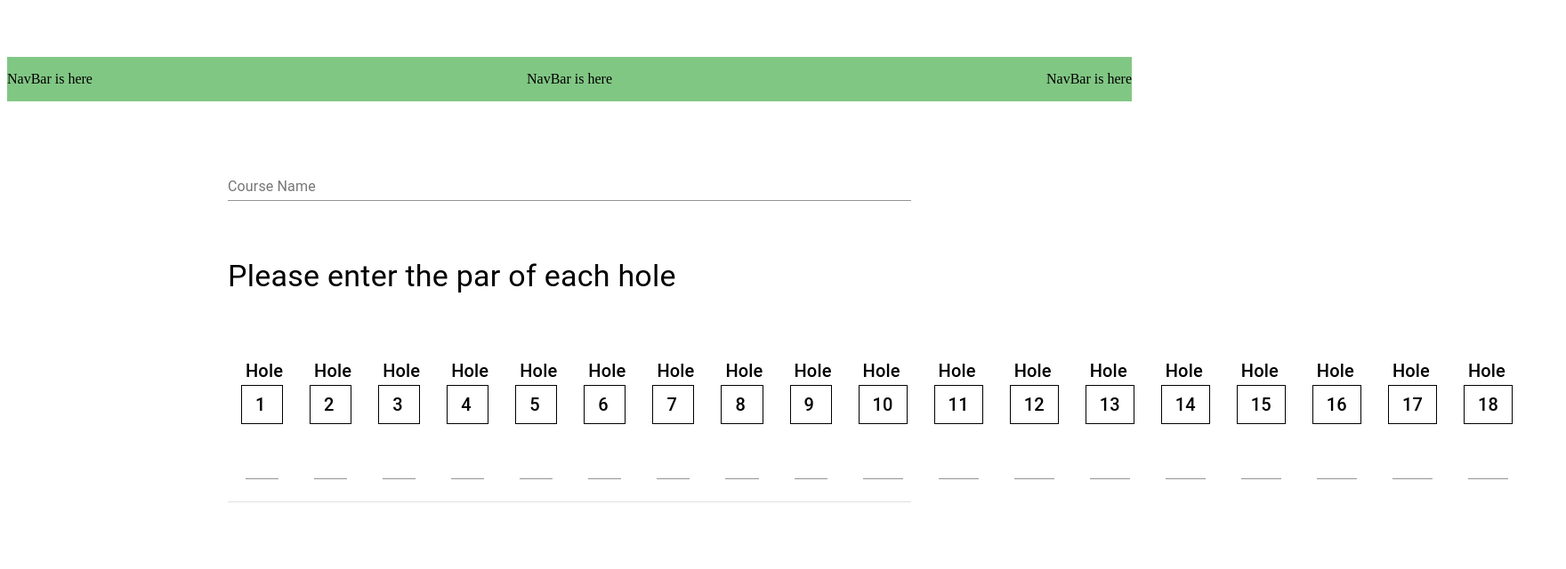
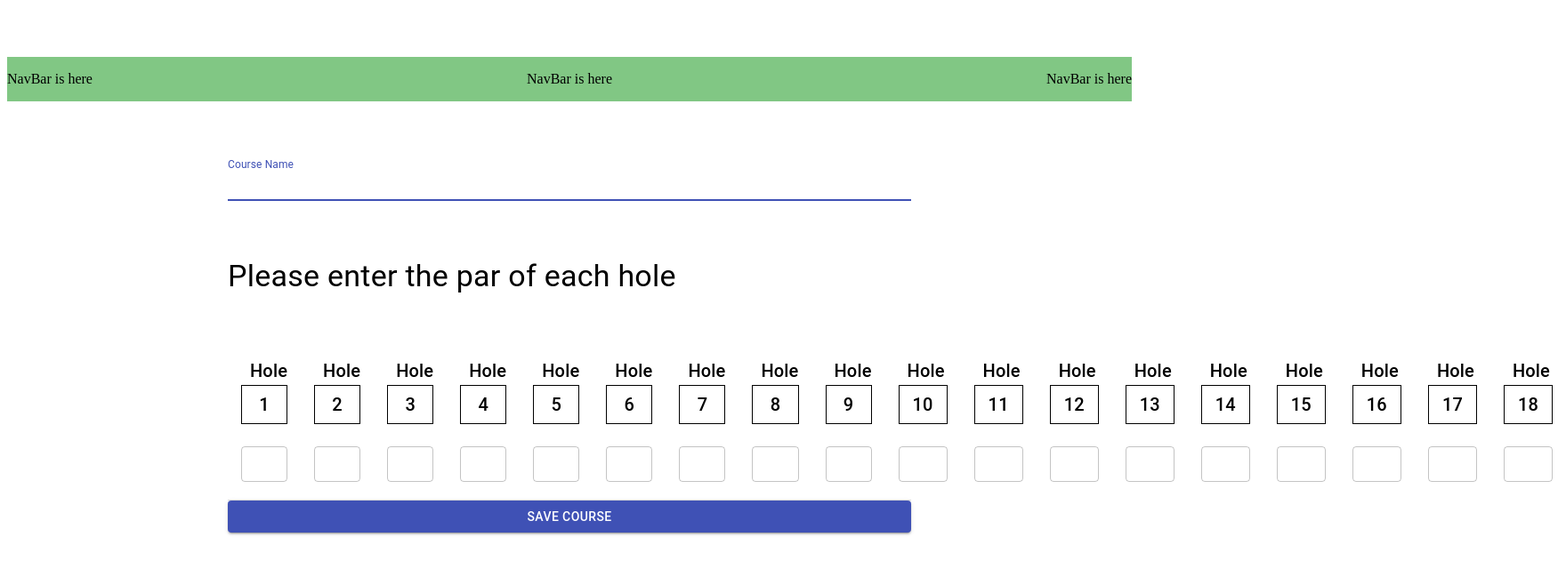
Before and after one commit to JoksuH/Golf_Statistics_Frontend, a React (Create React App) app: page / in a window 1280 px wide. Shown: the top 640 px of the page at 89% size, 1760 px wide, since content can reach past the window. Built offline with nearby package versions, Linux system fonts and the light colour scheme.

Commit message:
Add new course page text entering to state works, no database yet

```diff
--- a/src/Components/AddNewCourse/AddNewCourse.tsx
+++ b/src/Components/AddNewCourse/AddNewCourse.tsx
@@ -1,7 +1,9 @@
 import React from 'react'
+import {useState} from 'react'
 import HolesForm from './HolesForm'
 import Box from '@material-ui/core/Box'
 import TextField from '@material-ui/core/TextField'
+import Button from '@material-ui/core/Button'
 import Divider from '@material-ui/core/Divider'
 import { makeStyles } from '@material-ui/core/styles'
 
@@ -17,19 +19,46 @@ const useStyles = makeStyles((theme) => ({
     divider: {
        marginTop: '15px'
     },
+    savebutton: {
+        marginTop: '55px'
+     },
 
 }))
 
+interface holePars {
+    [hole: string]: number
+  }
 
-const AddNewCourse = () => {
+
+const AddNewCourse: React.FC = () => {
+
+    const [CourseName, SetCourseName] = useState<string>('')
+    const [HolePars, SetHolePars] = useState<holePars>({'1': 0, '2': 0,'3': 0, '4': 0, '5': 0,'6': 0, '7': 0, '8': 0,'9': 0, '10': 0, '11': 0,'12': 0, '13': 0, '14': 0,'15': 0, '16': 0, '17': 0,'18': 0})
+
+    const handleParChange = (event: React.ChangeEvent<HTMLInputElement>): void => {
+        const par: number = parseInt(event.target.value)
+
+        SetHolePars({...HolePars, [event.target.id]: par})
+    }
+
+    const handleCourseNameChange = (event: React.ChangeEvent<HTMLInputElement>): void => {
+        SetCourseName(event.target.value)
+    }
+
+    const handleCourseSave = (event: React.MouseEvent<HTMLButtonElement, MouseEvent>): void => {
+
+        console.log(event)
+
+    }
 
     const styling = useStyles()
 
     return (
         <Box className={styling.root}>
-            <TextField label='Course Name' />
-            <HolesForm />
+            <TextField label='Course Name' autoFocus onChange={handleCourseNameChange}/>
+            <HolesForm onChanged={handleParChange}/>
             <Divider className={styling.divider}/>
+            <Button color="primary" variant="contained" className='savebutton' onClick={event => handleCourseSave(event)}>Save Course</Button>
         </Box>
     )
 }
--- a/src/Components/AddNewCourse/HolesForm.tsx
+++ b/src/Components/AddNewCourse/HolesForm.tsx
@@ -22,12 +22,14 @@ const useStyles = makeStyles((theme) => ({
     holenumbercontainer: {
         border: '1px solid black',
         padding: '5px 15px 5px 15px',
+        textAlign: 'center'
     },
     holepaircontainer: {
         padding: '5px 15px 5px 15px',
     },
     holetext: {
-        paddingLeft: '5px',
+        paddingLeft: '10px',
+        margin: 'auto'
     },
     holepartext: {
         paddingLeft: '5px',
@@ -35,13 +37,23 @@ const useStyles = makeStyles((theme) => ({
     },
 
     textfield: {
-        padding: '5px 5px 5px 5px',
         marginTop: '25px',
-        fontSize: '22px'
+        fontSize: '22px',
+        textAlign: 'center'
+
     },
+    input: {
+        "&:invalid": {
+          border: "red solid 2px"
+        }
+      }
 }))
 
-const HolesForm = () => {
+interface sentProps {
+    onChanged: (event: React.ChangeEvent<HTMLInputElement>) => void
+}
+
+const HolesForm: React.FC<sentProps> = ({onChanged}) => {
     const styling = useStyles()
 
     let holenumbers: string[] = []
@@ -62,7 +74,7 @@ const HolesForm = () => {
                                 <Typography variant="h6">{number}</Typography>
                             </Box>
                             <Box className={styling.textfield}>
-                                <TextField size="medium" id={number}/>
+                                <TextField size="small" id={number} variant='outlined' inputProps={{maxLength: 1, pattern: '[0-7]'}} onChange={onChanged}/>
                             </Box>
                         </Box>
                     )
--- a/src/Components/LoginPage/Login.tsx
+++ b/src/Components/LoginPage/Login.tsx
@@ -31,7 +31,7 @@ const useStyles = makeStyles((theme) => ({
     },
 }))
 
-const LoginForm = () => {
+const LoginForm: React.FC = () => {
     const [Username, SetUsername] = useState<string>('')
     const [Password, SetPassword] = useState<string>('')
 
--- a/src/Components/NavBar/NavBar.tsx
+++ b/src/Components/NavBar/NavBar.tsx
@@ -12,7 +12,7 @@ const useStyles = makeStyles((theme) => ({
     },
 
 }))
-const NavBar = () => {
+const NavBar: React.FC = () => {
 
     const styling = useStyles()
 
```
